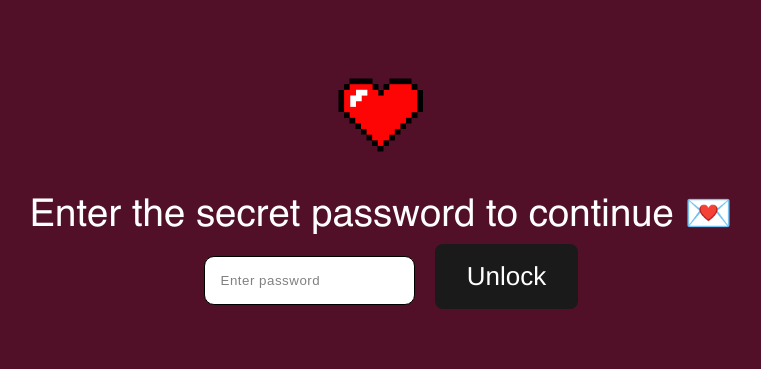
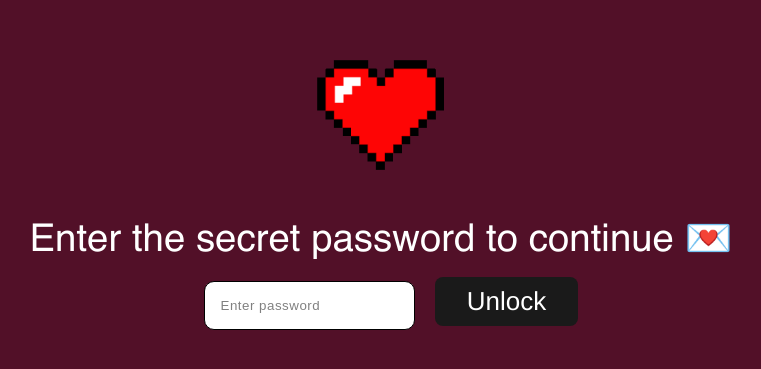
Before and after one commit to Teresawithoutah/white-toyota-corolla_connections, a React (Vite) app: page / in a window 1280 px wide. Shown: the part 205-574 px from the top of the page, without its empty margins (259-1020 px from the left). Built offline with nearby package versions, Linux system fonts and the light colour scheme; the HTML template or start-up script is replaced by a standard one.

Commit message:
Update pixel heart dimensions and adjust button padding in App.css

```diff
--- a/src/App.css
+++ b/src/App.css
@@ -19,8 +19,8 @@
 }
 
 .pixel-heart {
-  width: 100px;
-  height: 100px;
+  width: 150px;
+  height: 150px;
   margin-bottom: 25px;
 }
 
@@ -53,7 +53,7 @@ input.password-input::placeholder {
 button {
   border-radius: 8px;
   border: 1px solid transparent;
-  padding: 0.6em 1.2em;
+  padding: 0.3em 1.2em;
   font-size: 1em;
   font-weight: 500;
   font-family: inherit;
```
